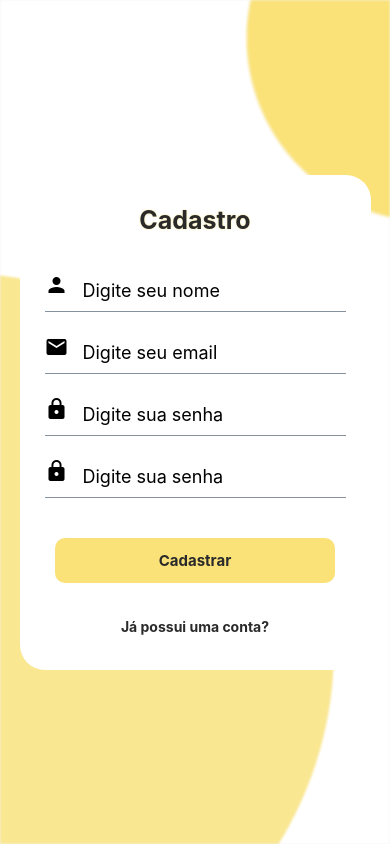
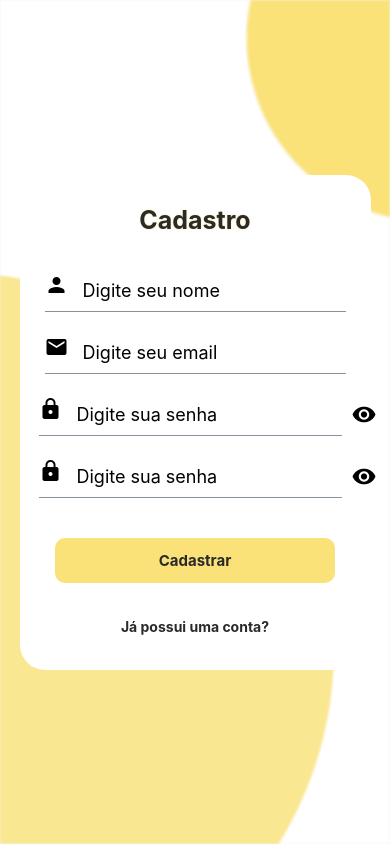
Before and after one commit to moi1i/TCC_Etec, a React Native app: screen /Cadastro in a window 390 px wide. Built offline with nearby package versions, Linux system fonts and the light colour scheme.

Commit message:
Pequena atualização

```diff
--- a/src/api/Api.js
+++ b/src/api/Api.js
@@ -1,7 +1,8 @@
-import axios from 'axios';
+import axios from 'axios'
 
 const api = axios.create({
    baseURL: "https://drug-tcc-pablo.herokuapp.com"
 });
 
+
 export default api;
--- a/src/screens/Cadastro.js
+++ b/src/screens/Cadastro.js
@@ -7,6 +7,8 @@ import {
   StatusBar,
   Alert,
 } from "react-native";
+
+import React, { useState } from "react";
 
 //Importação React-Hook-Form
 import { useForm, Controller } from "react-hook-form";
@@ -25,13 +27,14 @@ import styles from "../styles/SCadastro";
 //API
 import api from "../api/Api";
 
-
 export default function Cadastro({ navigation }) {
   //Validando o formulário e exibindo mensagens de erro com Yup
   const schema = yup.object({
-    nome: yup.string()
+    nome: yup
+      .string()
       .required("Digite seu nome")
       .min(3, "O nome deve ter pelo menos 3 caracteres")
+      .matches(/^[aA-zZ\s]+$/, "O nome não pode ter caracteres especiais")
       .max(70, "O nome deve ter no máximo 70 caracteres"),
     login: yup.string().email("Email inválido").required("Digite seu email"),
     senha: yup
@@ -44,20 +47,18 @@ export default function Cadastro({ navigation }) {
       .oneOf([yup.ref("senha"), null], "As senhas não são iguais"),
   });
 
-
   const {
     control,
     handleSubmit,
     formState: { errors },
   } = useForm({
-    resolver: yupResolver(schema) //Falando pro React-Hook-Form que a validação vai ser pelo Yup
+    resolver: yupResolver(schema), //Falando pro React-Hook-Form que a validação vai ser pelo Yup
   });
 
   //Conexão com a api
   const onSubmit = async (data) => {
     try {
       const response = await api.post("/usuarios/save", data);
-      //console.log(data);
 
       if (response.status === 200) {
         Alert.alert("Sucesso", "Cadastro efetuado com sucesso!!");
@@ -66,10 +67,12 @@ export default function Cadastro({ navigation }) {
       }
     } catch (err) {
       Alert.alert("Erro", "deu ruim");
-      setIsLoading(false);
     }
   };
 
+  //Mostrar ou ocultar a senha
+  const [mostrarSenha, setMostrarSenha] = useState(true);
+  const [mostrarSenha2, setMostrarSenha2] = useState(true);
 
   return (
     <View style={styles.container}>
@@ -91,7 +94,7 @@ export default function Cadastro({ navigation }) {
           <Controller
             control={control}
             name={"nome"}
-            render={({field: { onChange, value }}) => (
+            render={({ field: { onChange, value } }) => (
               <Input
                 style={styles.input}
                 placeholder="Digite seu nome"
@@ -110,7 +113,7 @@ export default function Cadastro({ navigation }) {
           <Controller
             control={control}
             name={"login"}
-            render={({field: { onChange, value }}) => (
+            render={({ field: { onChange, value } }) => (
               <Input
                 style={styles.input}
                 placeholder="Digite seu email"
@@ -128,6 +131,7 @@ export default function Cadastro({ navigation }) {
             <Text style={styles.inputError}>{errors.login?.message}</Text>
           )}
 
+          <View style={styles.viewInput}>
             <Controller
               control={control}
               name={"senha"}
@@ -137,17 +141,22 @@ export default function Cadastro({ navigation }) {
                   placeholder="Digite sua senha"
                   placeholderTextColor="black"
                   autoCapitalize="none"
-                secureTextEntry={true}
+                  secureTextEntry={mostrarSenha}
                   value={value}
                   onChangeText={onChange}
                   leftIcon={<Icon name="lock" color="black" size={24} />}
                 />
               )}
             />
+            <TouchableOpacity onPress={() => setMostrarSenha(!mostrarSenha)}>
+              <Icon name="visibility" color="black" size={25} />
+            </TouchableOpacity>
+          </View>
           {errors.senha && (
             <Text style={styles.inputError}>{errors.senha?.message}</Text>
           )}
 
+          <View style={styles.viewInput}>
             <Controller
               control={control}
               name={"confirmarSenha"}
@@ -157,13 +166,17 @@ export default function Cadastro({ navigation }) {
                   placeholder="Digite sua senha"
                   placeholderTextColor="black"
                   autoCapitalize="none"
-                secureTextEntry={true}
+                  secureTextEntry={mostrarSenha2}
                   value={value}
                   onChangeText={onChange}
                   leftIcon={<Icon name="lock" color="black" size={24} />}
                 />
               )}
             />
+            <TouchableOpacity onPress={() => setMostrarSenha2(!mostrarSenha2)}>
+              <Icon name="visibility" color="black" size={25} />
+            </TouchableOpacity>
+          </View>
           {errors.confirmarSenha && (
             <Text style={styles.inputError}>
               {errors.confirmarSenha?.message}
--- a/src/screens/Login.js
+++ b/src/screens/Login.js
@@ -7,6 +7,8 @@ import {
   ImageBackground,
   StatusBar,
 } from "react-native";
+
+import React, { useState } from "react";
 
 //Importação React-Hook-Form
 import { useForm, Controller } from "react-hook-form";
@@ -36,10 +38,38 @@ export default function Login({ navigation }) {
     resolver: yupResolver(schema),
   });
 
-  function handleSignIn(data) {
+  //Conexão com a api
+  const onSubmit = async (data) => {
+    try {
+      const response = await api.post("/login", data);
+
+      if (response.status === 200) {
+        Alert.alert("Sucesso", "Logou");
         console.log(data);
+        navigation.navigate("Home");
+      } else {
+        throw new Error("Erro desconhecido.");
+      }
+    } catch (err) {
+      Alert.alert("Erro", "deu ruim");
+    }
+  };
+
+  /*  function onSubmit(data) {
+    usuarioService.login(data)
+    .then((response)=>{
+      console.log(data)
       navigation.navigate("Home")
+
+    }).catch((response)=>{
+      Alert.alert("Erro", "Houve um erro ao logar")
+    })
+
   }
+*/
+
+//Mostrar ou ocultar a senha
+  const[mostrarSenha, setMostrarSenha] = useState(true)
 
   return (
     <View style={styles.container}>
@@ -78,6 +108,7 @@ export default function Login({ navigation }) {
             <Text style={styles.inputError}>{errors.email?.message}</Text>
           )}
 
+          <View style={styles.viewInput}>
             <Controller
               control={control}
               name={"senha"}
@@ -87,20 +118,24 @@ export default function Login({ navigation }) {
                   placeholder="Digite sua senha"
                   placeholderTextColor="black"
                   autoCapitalize="none"
-                secureTextEntry={true}
+                  secureTextEntry={mostrarSenha}
                   value={value}
                   onChangeText={onChange}
                   leftIcon={<Icon name="lock" color="black" size={24} />}
                 />
               )}
             />
+            <TouchableOpacity onPress={ ()=> setMostrarSenha(!mostrarSenha)}>
+              <Icon name="visibility" color="black" size={25} />
+            </TouchableOpacity>
+          </View>
           {errors.senha && (
             <Text style={styles.inputError}>{errors.senha?.message}</Text>
           )}
 
           <TouchableOpacity
             style={styles.botao}
-            onPress={handleSubmit(handleSignIn)}
+            onPress={handleSubmit(onSubmit)}
           >
             <Text style={styles.text}>Entrar</Text>
           </TouchableOpacity>
--- a/src/styles/SCadastro.js
+++ b/src/styles/SCadastro.js
@@ -30,6 +30,12 @@ const styles = StyleSheet.create({
       textShadowRadius: 2,
       textShadowColor: "#fae588",
       alignSelf: 'center',
+  },
+  viewInput:{
+    flexDirection: 'row',
+    alignItems: 'center',
+    marginHorizontal: 10,
+    marginRight: 20,
   },
   input: {
     borderRadius: 10,
--- a/src/styles/Slogin.js
+++ b/src/styles/Slogin.js
@@ -31,6 +31,12 @@ const styles = StyleSheet.create({
     textShadowRadius: 2,
     textShadowColor: "#fae588",
     alignSelf: "center",
+  },
+  viewInput:{
+    flexDirection: 'row',
+    alignItems: 'center',
+    marginHorizontal: 10,
+    marginRight: 20,
   },
   input: {
     borderRadius: 10,
```
Also changed, not shown: src/services/UsuarioServices.js (added, +22 -0 lines). Lines whose indentation alone changed are shown as unchanged.
